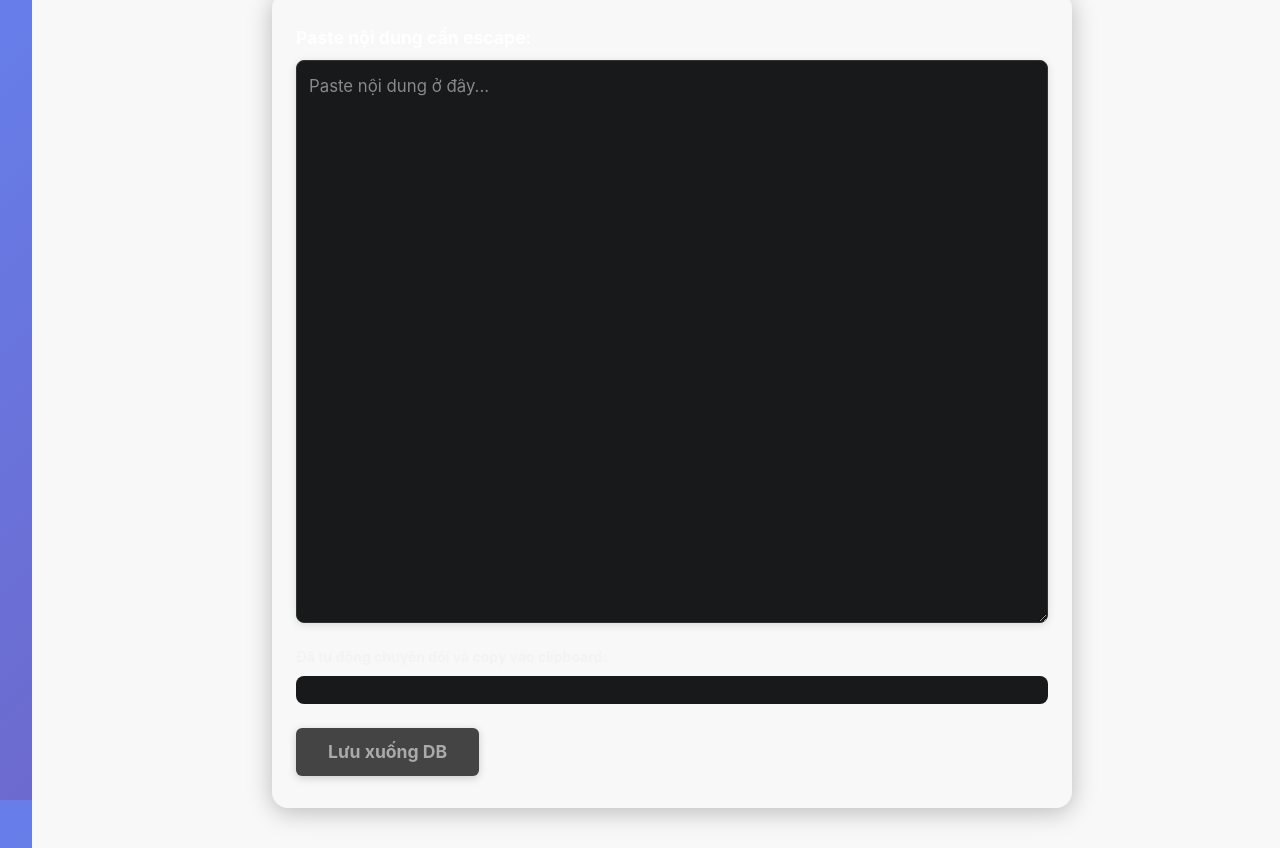
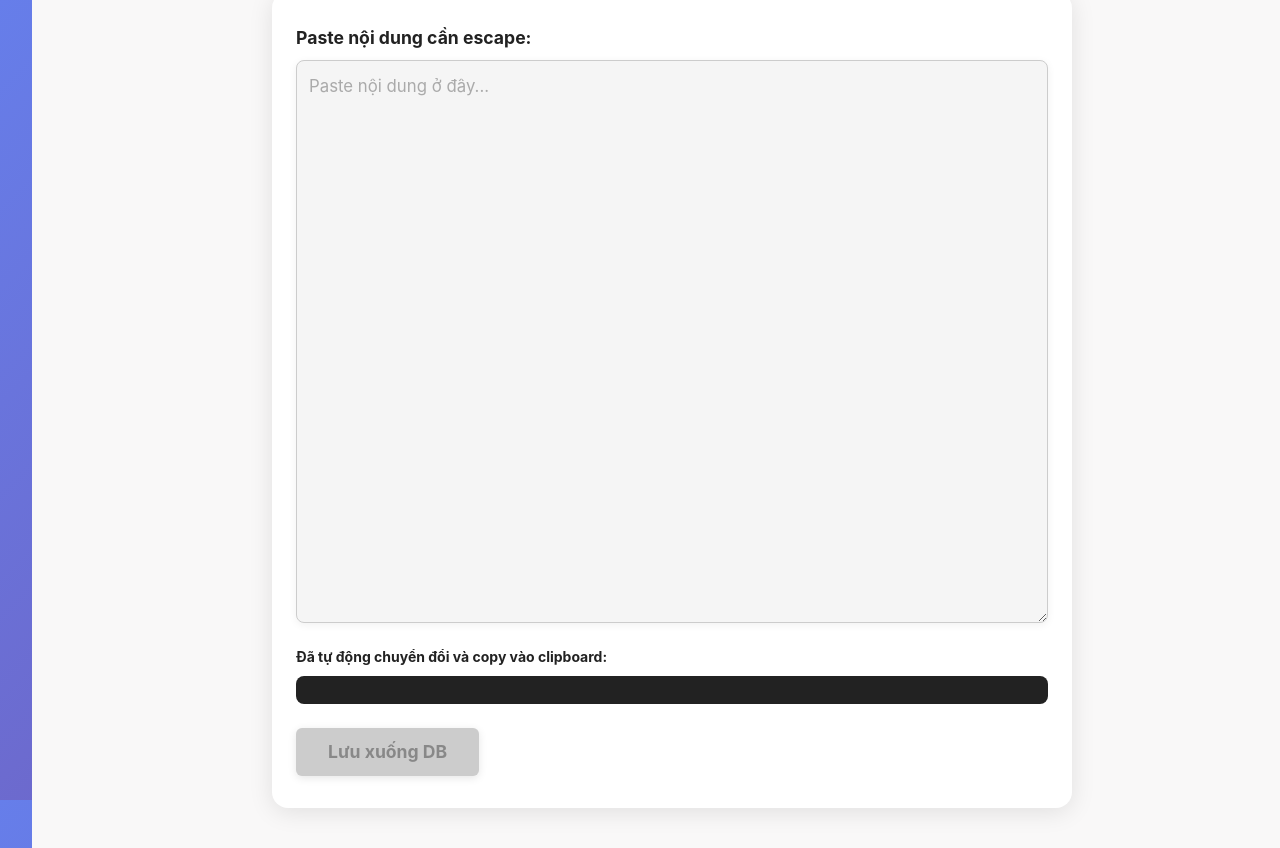
Before and after one commit to Vivfsymr/expense-fe, a Vue app in the folder expense-fe/: page /add-word in a window 1280 px wide. Shown: the top 848 px of the page. Built offline with nearby package versions, Linux system fonts and the light colour scheme; sample sign-in values are in the browser's storage.

Commit message:
Refactor AddWordView styles for improved readability and consistency

```diff
--- a/expense-fe/src/views/AddWordView.vue
+++ b/expense-fe/src/views/AddWordView.vue
@@ -20,52 +20,41 @@
 </template>
 
 <style scoped>
+
 .add-word-dark {
   max-width: 800px;
   margin: 40px auto;
   padding: 32px 24px;
   border-radius: 16px;
-  color: #f3f3f3;
-  box-shadow: 0 4px 24px 0 rgba(0,0,0,0.25);
-  position: relative;
-}
-
-/* Add gradient border effect */
-.add-word-dark::before {
-  content: '';
-  position: absolute;
-  top: -3px;
-  left: -3px;
-  right: -3px;
-  bottom: -3px;
-  border-radius: 19px;
-  z-index: -1;
+  background: #fff;
+  color: #222;
+  box-shadow: 0 4px 24px 0 rgba(0,0,0,0.10);
 }
 
 label {
-  color: #fff;
+  color: #222;
   font-size: 1.1rem;
   margin-bottom: 8px;
   display: block;
 }
 .dark-textarea {
   width: 100%;
-  background: #18191a;
-  color: #f3f3f3;
-  border: 1px solid #333;
+  background: #f5f5f5;
+  color: #222;
+  border: 1px solid #ccc;
   border-radius: 8px;
   font-size: 1.05rem;
   padding: 12px;
   margin-bottom: 16px;
   resize: vertical;
-  box-shadow: 0 2px 8px rgba(0,0,0,0.12);
+  box-shadow: 0 2px 8px rgba(0,0,0,0.06);
 }
 .dark-textarea::placeholder {
-  color: #888;
+  color: #aaa;
 }
 .dark-pre {
-  background: #18191a;
-  color: #00e676;
+  background: #222;
+  color: #fff;
   padding: 14px;
   border-radius: 8px;
   font-size: 1.05rem;
@@ -74,7 +63,7 @@ label {
   word-break: break-all;
 }
 .dark-btn {
-  background: linear-gradient(90deg, #00c6ff 0%, #0072ff 100%);
+  background: #222;
   color: #fff;
   border: none;
   border-radius: 6px;
@@ -83,21 +72,21 @@ label {
   font-weight: bold;
   cursor: pointer;
   margin-top: 16px;
-  box-shadow: 0 2px 8px rgba(0,0,0,0.18);
+  box-shadow: 0 2px 8px rgba(0,0,0,0.10);
   transition: background 0.2s;
 }
 .dark-btn:disabled {
-  background: #444;
-  color: #aaa;
+  background: #ccc;
+  color: #888;
   cursor: not-allowed;
 }
 .success-msg {
-  color: #00e676;
+  color: #1a8917;
   margin-top: 12px;
   font-weight: bold;
 }
 .error-msg {
-  color: #ff5252;
+  color: #c00;
   margin-top: 12px;
   font-weight: bold;
 }
```
